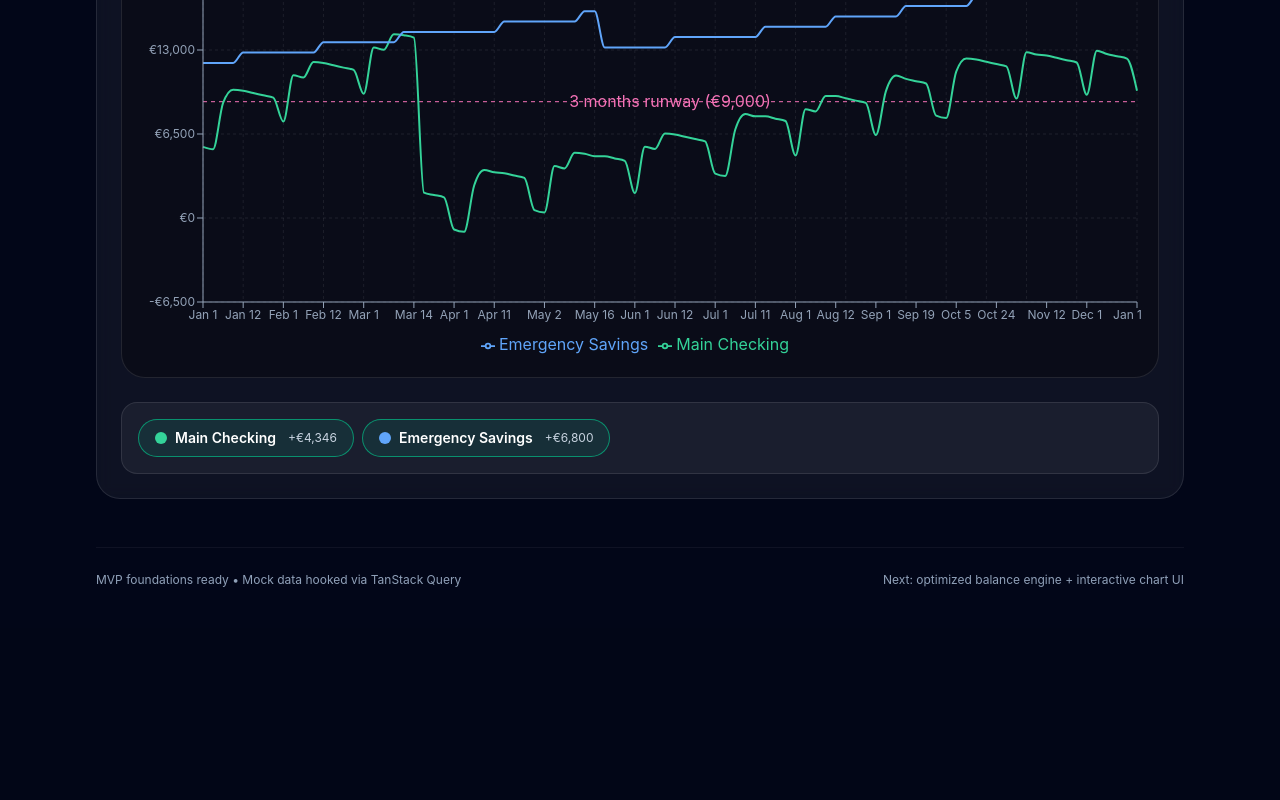
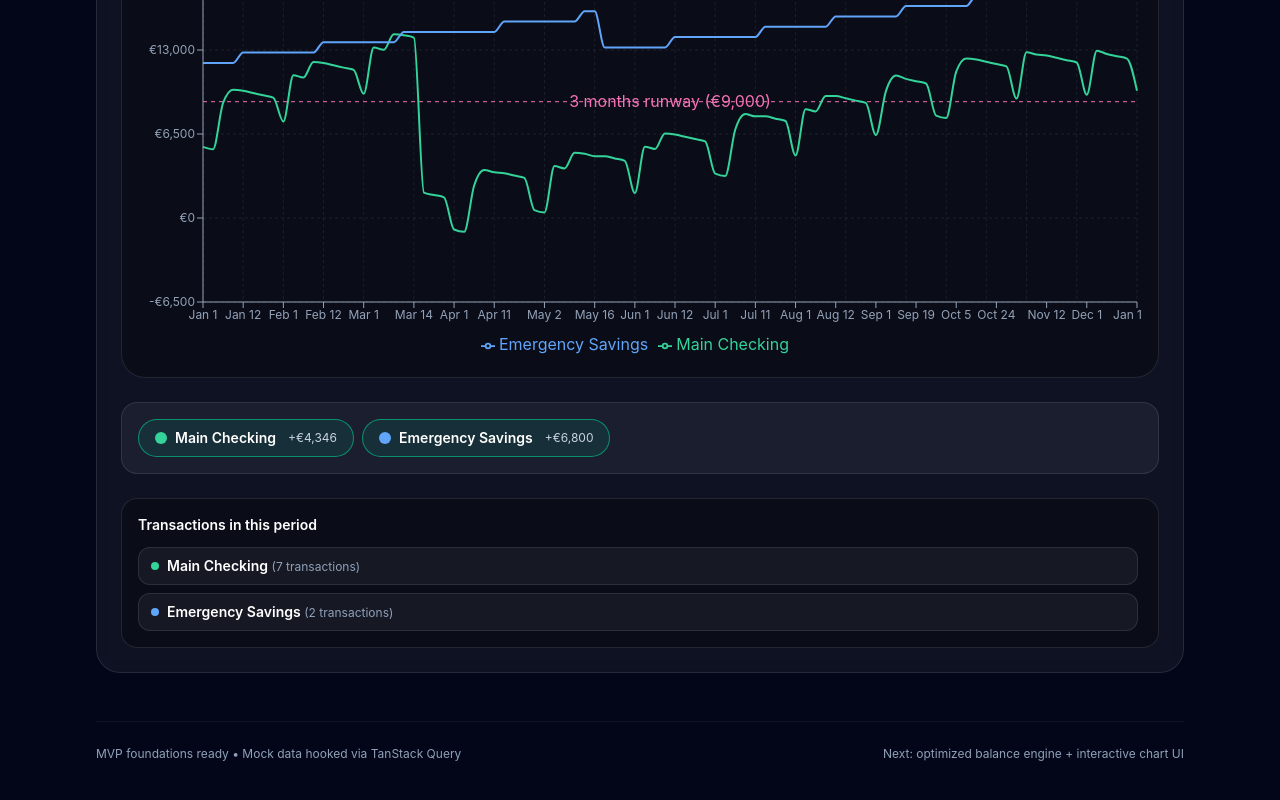
Before and after one commit to StevenGnt/chaney, a React (Vite) app: page / in a window 1280 px wide. Shown: the part 605-1405 px from the top of the page. Before the commit the page ends 1233 px from the top, so only its background shows below. Built offline with nearby package versions, Linux system fonts and the light colour scheme.

Commit message:
Reworked elements under the charts

```diff
--- a/src/features/forecast/components/ForecastWorkspace.tsx
+++ b/src/features/forecast/components/ForecastWorkspace.tsx
@@ -1,4 +1,5 @@
 import { useEffect, useMemo, useRef, useState } from 'react';
+import { addMonths, addWeeks, addYears, parseISO } from 'date-fns';
 import { useTranslation } from 'react-i18next';
 import { createRangeFromMonths, type RangePreset } from '@/features/forecast/utils/range';
 import { buildChartDataset } from '@/features/forecast/utils/build-chart-dataset';
@@ -7,6 +8,7 @@ import { RangeSelector } from '@/features/forecast/components/RangeSelector';
 import { ForecastChart } from '@/features/forecast/components/ForecastChart';
 import { useForecastQuery } from '@/features/forecast/hooks/useForecastQuery';
 import type { ForecastRange } from '@/lib/finance/projection';
+import type { Transaction } from '@/features/forecast/types';
 import { formatDateVerbose } from '@/lib/format';
 
 const DEFAULT_RANGE_START = new Date().toISOString().slice(0, 10);
@@ -21,6 +23,22 @@ const BASE_PRESETS = [
 ] as const;
 
 const DEFAULT_RANGE: ForecastRange = createRangeFromMonths(DEFAULT_RANGE_START, DEFAULT_RANGE_MONTHS);
+
+type TransactionGroupType = 'monthly' | 'weekly' | 'single';
+
+interface VisibleTransaction {
+	id: string;
+	label: string;
+	type: Transaction['type'];
+	category: string;
+	amount: number;
+	firstOccurrence: Date;
+	groupType: TransactionGroupType;
+	accountId: string;
+	accountName: string;
+	accountColor?: string;
+	currency: string;
+}
 
 interface ForecastRangeSelectorProps {
 	range: ForecastRange;
@@ -141,6 +159,81 @@ export function ForecastWorkspace() {
 	const selectedAccounts =
 		forecastQuery.data?.accounts.filter((account) => selectedAccountIds.includes(account.id)) ?? [];
 
+	const visibleTransactions = useMemo<VisibleTransaction[]>(() => {
+		if (!forecastQuery.data) {
+			return [];
+		}
+
+		const accounts =
+			selectedAccountIds.length > 0
+				? forecastQuery.data.accounts.filter((account) => selectedAccountIds.includes(account.id))
+				: forecastQuery.data.accounts;
+
+		const collected: VisibleTransaction[] = [];
+
+		for (const account of accounts) {
+			for (const transaction of account.transactions) {
+				const firstOccurrence = getFirstTransactionOccurrenceInRange(transaction, account.initialDate, range);
+				if (!firstOccurrence) continue;
+
+				let groupType: TransactionGroupType = 'single';
+				if (transaction.schedule.kind === 'recurring') {
+					if (transaction.schedule.frequency === 'weekly') {
+						groupType = 'weekly';
+					} else {
+						groupType = 'monthly';
+					}
+				}
+
+				collected.push({
+					id: transaction.id,
+					label: transaction.label,
+					type: transaction.type,
+					category: transaction.category,
+					amount: transaction.amount,
+					firstOccurrence,
+					groupType,
+					accountId: account.id,
+					accountName: account.name,
+					accountColor: account.color,
+					currency: account.currency,
+				});
+			}
+		}
+
+		return collected;
+	}, [forecastQuery.data, selectedAccountIds, range]);
+
+	const groupedTransactions = useMemo(() => {
+		const groups: {
+			accountId: string;
+			accountName: string;
+			accountColor?: string;
+			currency: string;
+			items: VisibleTransaction[];
+		}[] = [];
+
+		const byId = new Map<string, (typeof groups)[number]>();
+
+		for (const tx of visibleTransactions) {
+			let group = byId.get(tx.accountId);
+			if (!group) {
+				group = {
+					accountId: tx.accountId,
+					accountName: tx.accountName,
+					accountColor: tx.accountColor,
+					currency: tx.currency,
+					items: [],
+				};
+				byId.set(tx.accountId, group);
+				groups.push(group);
+			}
+			group.items.push(tx);
+		}
+
+		return groups;
+	}, [visibleTransactions]);
+
 	const handlePresetChange = (preset: RangePreset) => {
 		setActivePresetId(preset.id);
 		const todayISO = new Date().toISOString().slice(0, 10);
@@ -200,6 +293,200 @@ export function ForecastWorkspace() {
 				onToggle={toggleAccount}
 				summaries={summaries}
 			/>
+
+			{groupedTransactions.length > 0 && (
+				<section className="rounded-2xl border border-white/10 bg-black/30 p-4">
+					<header className="mb-3">
+						<p className="text-sm font-semibold text-white">Transactions in this period</p>
+					</header>
+					<div className="max-h-60 space-y-2 overflow-auto pr-1 text-sm">
+						{groupedTransactions.map((group) => {
+							const monthlyItems = [...group.items]
+								.filter((item) => item.groupType === 'monthly')
+								.sort((left, right) => left.firstOccurrence.getTime() - right.firstOccurrence.getTime());
+							const weeklyItems = [...group.items]
+								.filter((item) => item.groupType === 'weekly')
+								.sort((left, right) => left.firstOccurrence.getTime() - right.firstOccurrence.getTime());
+							const singleItems = [...group.items]
+								.filter((item) => item.groupType === 'single')
+								.sort((left, right) => left.firstOccurrence.getTime() - right.firstOccurrence.getTime());
+
+							return (
+								<details key={group.accountId} className="rounded-xl border border-white/10 bg-white/5">
+									<summary className="flex cursor-pointer items-center justify-between gap-3 px-3 py-2">
+										<span className="flex items-center gap-2">
+											<span
+												className="h-2 w-2 rounded-full"
+												style={{ backgroundColor: group.accountColor ?? '#34d399' }}
+											/>
+											<span className="font-semibold text-white">
+												{group.accountName}{' '}
+												<span className="text-xs font-normal text-slate-400">
+													({group.items.length} transaction
+													{group.items.length > 1 ? 's' : ''})
+												</span>
+											</span>
+										</span>
+									</summary>
+									<div className="space-y-2 border-t border-white/10 px-3 py-2">
+										{monthlyItems.length > 0 && (
+											<div>
+												<p className="mb-1 text-xs font-semibold uppercase tracking-wide text-slate-300">Monthly</p>
+												<ul className="space-y-1">
+													{monthlyItems.map((transaction) => (
+														<li key={transaction.id} className="flex items-center justify-between gap-3">
+															<div>
+																<p className="font-medium text-white">{transaction.label}</p>
+																<p className="text-xs text-slate-400">{transaction.category}</p>
+															</div>
+															<span
+																className={[
+																	'text-xs font-semibold',
+																	transaction.type === 'income' ? 'text-emerald-300' : 'text-rose-300',
+																].join(' ')}
+															>
+																{transaction.type === 'income' ? '+' : '-'}
+																{transaction.amount.toLocaleString(undefined, {
+																	style: 'currency',
+																	currency: transaction.currency,
+																})}
+															</span>
+														</li>
+													))}
+												</ul>
+											</div>
+										)}
+
+										{weeklyItems.length > 0 && (
+											<div>
+												<p className="mb-1 text-xs font-semibold uppercase tracking-wide text-slate-300">Weekly</p>
+												<ul className="space-y-1">
+													{weeklyItems.map((transaction) => (
+														<li key={transaction.id} className="flex items-center justify-between gap-3">
+															<div>
+																<p className="font-medium text-white">{transaction.label}</p>
+																<p className="text-xs text-slate-400">{transaction.category}</p>
+															</div>
+															<span
+																className={[
+																	'text-xs font-semibold',
+																	transaction.type === 'income' ? 'text-emerald-300' : 'text-rose-300',
+																].join(' ')}
+															>
+																{transaction.type === 'income' ? '+' : '-'}
+																{transaction.amount.toLocaleString(undefined, {
+																	style: 'currency',
+																	currency: transaction.currency,
+																})}
+															</span>
+														</li>
+													))}
+												</ul>
+											</div>
+										)}
+
+										{singleItems.length > 0 && (
+											<div>
+												<p className="mb-1 text-xs font-semibold uppercase tracking-wide text-slate-300">One-off</p>
+												<ul className="space-y-1">
+													{singleItems.map((transaction) => (
+														<li key={transaction.id} className="flex items-center justify-between gap-3">
+															<div>
+																<p className="font-medium text-white">{transaction.label}</p>
+																<p className="text-xs text-slate-400">{transaction.category}</p>
+															</div>
+															<span
+																className={[
+																	'text-xs font-semibold',
+																	transaction.type === 'income' ? 'text-emerald-300' : 'text-rose-300',
+																].join(' ')}
+															>
+																{transaction.type === 'income' ? '+' : '-'}
+																{transaction.amount.toLocaleString(undefined, {
+																	style: 'currency',
+																	currency: transaction.currency,
+																})}
+															</span>
+														</li>
+													))}
+												</ul>
+											</div>
+										)}
+									</div>
+								</details>
+							);
+						})}
+					</div>
+				</section>
+			)}
 		</section>
 	);
 }
+
+function getFirstTransactionOccurrenceInRange(transaction: Transaction, accountStartISO: string, range: ForecastRange) {
+	if (transaction.schedule.kind === 'single') {
+		const date = parseISO(transaction.schedule.date);
+		const rangeStart = parseISO(range.start);
+		const rangeEnd = parseISO(range.end);
+		const accountStart = parseISO(accountStartISO);
+
+		return date >= accountStart && date >= rangeStart && date <= rangeEnd ? date : null;
+	}
+
+	const schedule = transaction.schedule;
+	const every = schedule.every;
+	const accountStart = parseISO(accountStartISO);
+	const scheduleStart = parseISO(schedule.startDate);
+	const startDate = accountStart > scheduleStart ? accountStart : scheduleStart;
+	const windowStart = parseISO(range.start);
+	const windowEnd = parseISO(range.end);
+	const scheduleEnd = schedule.endDate ? parseISO(schedule.endDate) : windowEnd;
+	const maxEnd = scheduleEnd < windowEnd ? scheduleEnd : windowEnd;
+
+	if (startDate > maxEnd) {
+		return null;
+	}
+
+	const interruptions = schedule.interruptions.map((period) => ({
+		start: parseISO(period.start),
+		end: period.end ? parseISO(period.end) : windowEnd,
+	}));
+
+	let occurrences = 0;
+	let cursor = startDate;
+
+	while (cursor <= maxEnd) {
+		if (!isInterrupted(cursor, interruptions)) {
+			const inWindow = cursor >= windowStart && cursor <= windowEnd;
+			if (inWindow) {
+				return cursor;
+			}
+		}
+
+		occurrences += 1;
+		if (schedule.occurrences && occurrences >= schedule.occurrences) {
+			break;
+		}
+
+		cursor = advanceDate(cursor, schedule.frequency, every);
+	}
+
+	return null;
+}
+
+function advanceDate(date: Date, frequency: 'weekly' | 'monthly' | 'yearly', every: number) {
+	switch (frequency) {
+		case 'weekly':
+			return addWeeks(date, every);
+		case 'monthly':
+			return addMonths(date, every);
+		case 'yearly':
+			return addYears(date, every);
+		default:
+			return date;
+	}
+}
+
+function isInterrupted(date: Date, windows: { start: Date; end: Date }[]) {
+	return windows.some((window) => date >= window.start && date <= window.end);
+}
```
